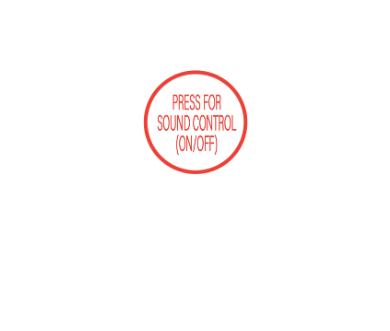
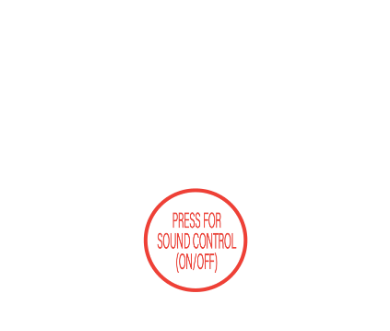
Before and after one commit to alecnoonan30/react-lfos, a React (Create React App) app: page / in a window 390 px wide. Shown: the part 319-650 px from the top of the page. Built offline with nearby package versions, Linux system fonts and the light colour scheme.

Commit message:
final commit before launch

```diff
--- a/src/components/homevideo.js
+++ b/src/components/homevideo.js
@@ -6,7 +6,7 @@ import LFOSVIDEO from "../homeVid/LFOSVIDEO.mp4";
 
 export default function Video() {
   return (
-    <video className="homevideo" autoPlay loop muted defaultMuted>
+    <video className="homevideo" autoPlay loop muted>
       <source src={LFOSVIDEO} type="video/mp4"></source>
     </video>
   );
--- a/src/index.css
+++ b/src/index.css
@@ -31,6 +31,7 @@ html, #root, body {
 
 @media only screen and (max-width: 900px) {
   .click {
+    padding-top: 45%;
     height: 40%;
     width: 40%;
   }
```
